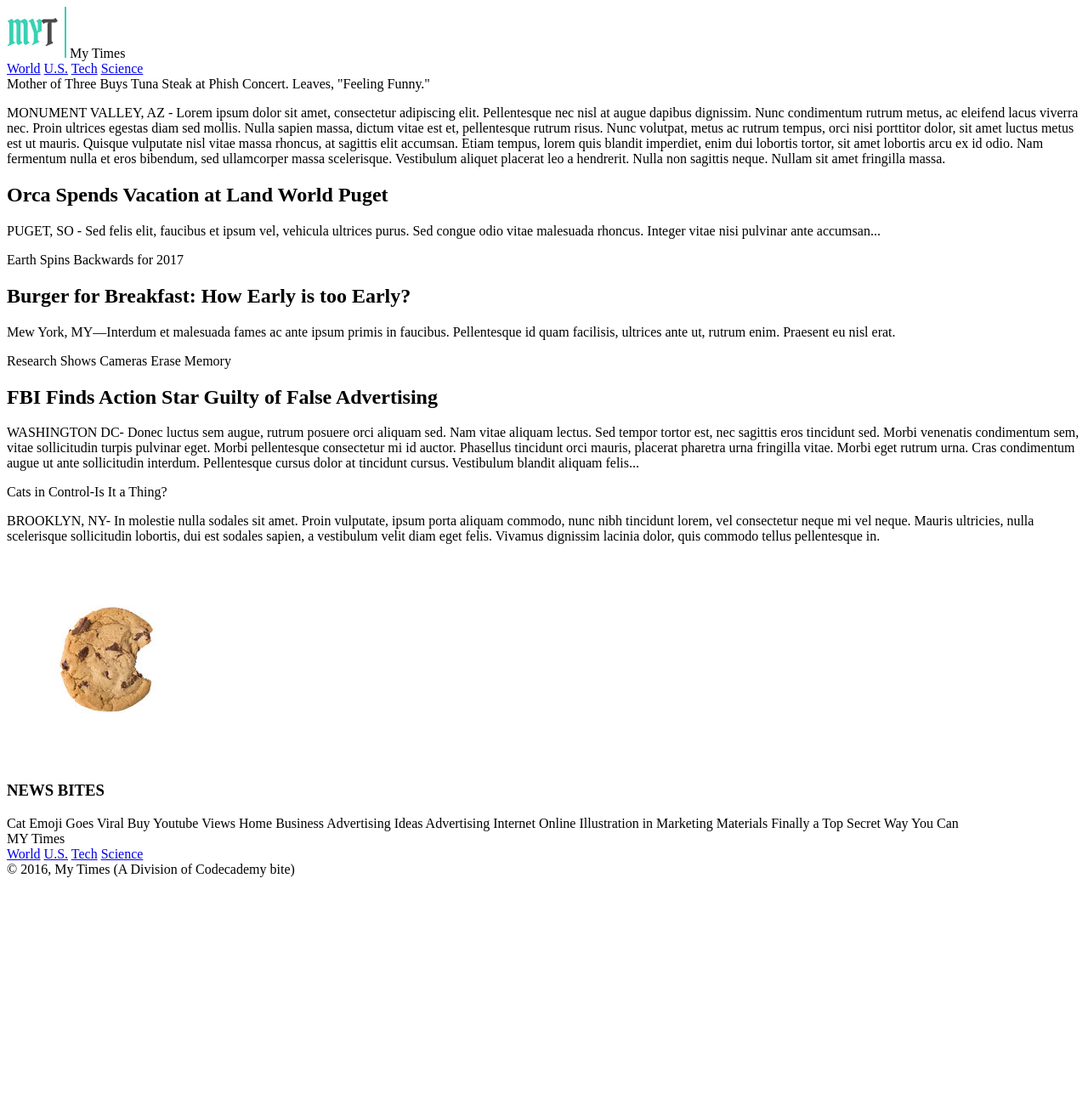
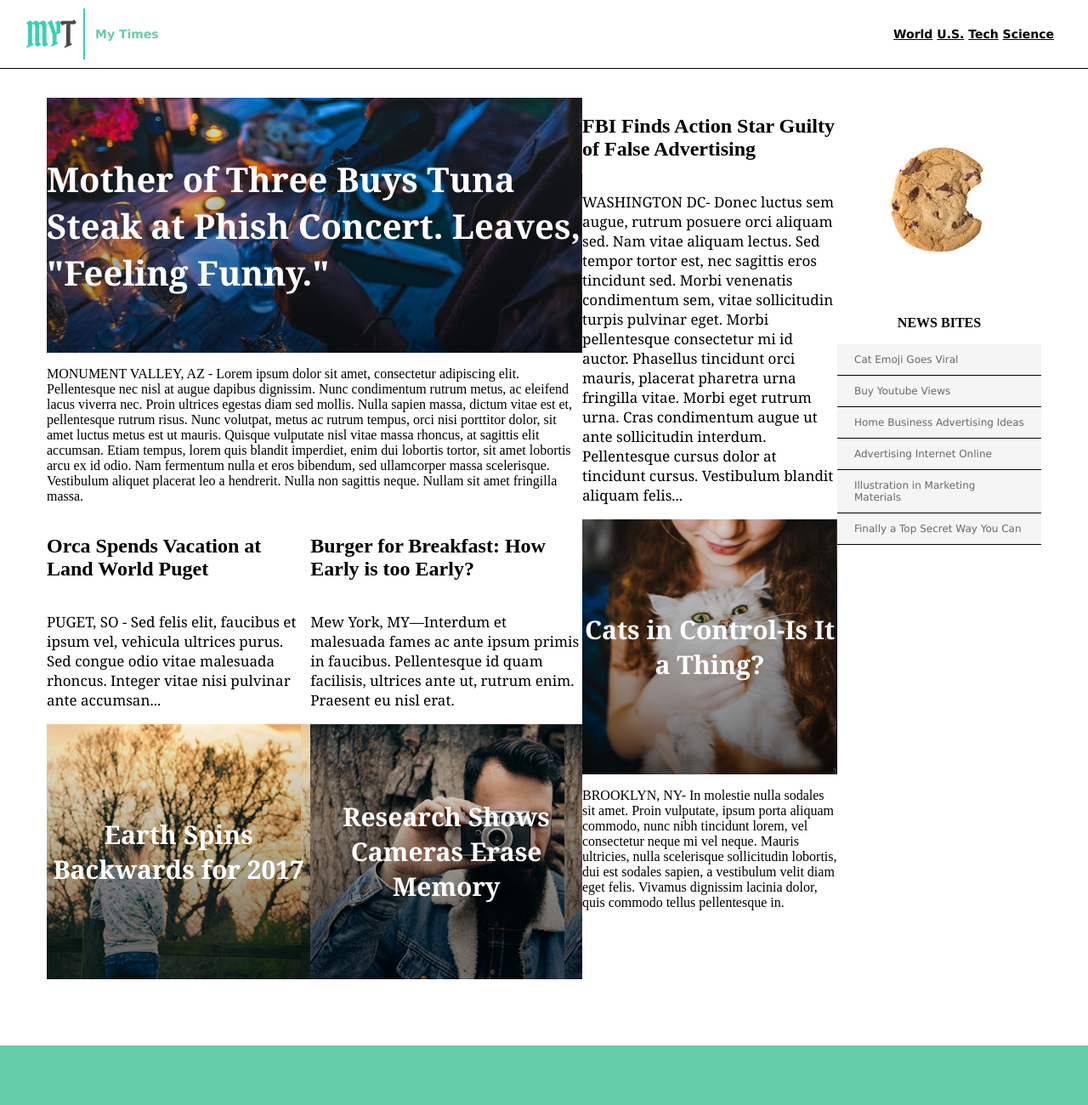
Before and after one commit to lisaschumann/u4_my_times, a plain HTML site: page index.html in a window 1280 px wide. Shown: the top 1300 px of the page at 85% size. Before the commit the page ends 1040 px from the top, so only its background shows below. Drawn offline with Linux system fonts and the light colour scheme.

Commit message:
New jetzt.

```diff
--- a/index.html
+++ b/index.html
@@ -2,7 +2,7 @@
 <html>
  <head>
      <title>My Times</title>
-     <link href="css/style.css" type="text/css" rel="stylesheet">
+     <link href="style.css" type="text/css" rel="stylesheet">
  </head>
 
  <body>
--- /dev/null
+++ b/style.css
@@ -0,0 +1,165 @@
+html body {
+    margin: 0;
+}
+
+header {
+  font-family: Verdana;
+  font-size: 14px;
+  font-weight: bold;
+    position: fixed;
+    width: 100%;
+    z-index: 1;
+    height: 80px;
+    background-color: white;
+  display: flex;
+  border-bottom: 1px solid black;
+  align-items: center;
+
+}
+
+.logo {
+    display: flex;
+    align-items: center;
+    flex-grow: 1;
+    padding-left: 30px;
+}
+
+.logo img {
+    width: 70px;
+    height: 60px;
+    margin-right: 12px;
+}
+
+.logo span {
+    color: mediumaquamarine;
+}
+
+header nav {
+    padding-right: 40px;
+}
+
+nav span a {
+    color: black;
+}
+
+.content {
+    padding-top: 115px;
+    margin: 0 auto 78px auto;
+    display: flex;
+    justify-content: center;
+}
+
+.column.large {
+    width: 630px;
+}
+
+.column.medium {
+  width: 300px;
+
+}
+
+.column.small {
+  width: 240px;
+}
+
+.column {
+ background-color: white;
+ display: flex;
+ flex-direction: column;
+}
+
+.imagetext {
+  font-family: Georgia;
+  font-weight: bold;
+  font-size: 30px;
+  color: white;
+  display: flex;
+  align-items: center;
+  text-align: center;
+}
+
+.imagetextmain {
+  font-family: Georgia;
+  font-weight: bold;
+  font-size: 40px;
+  color: white;
+  display: flex;
+}
+
+.leadstoryimage {
+    background: url("../images/img-story-main.png");
+    height: 300px;
+    align-items: center;
+}
+
+#secondstory {
+    background: url("../images/img-story-2.png");
+    height: 300px;
+}
+
+#fourthstory {
+    background: url("../images/img-story-1.png");
+    height: 300px;
+}
+
+#thirdstory {
+    background: url("../images/img-story-3.png");
+    height: 300px;
+}
+
+.story p {
+  font-family: Georgia;
+  font-size: 17px;
+  color: black;
+}
+
+.story {
+    display: flex;
+    flex-direction: column;
+}
+
+.storyrow {
+    display: flex;
+}
+
+.newsbites h3{
+  font-size: 16px;
+  font-weight: bold;
+    text-align: center;
+}
+
+.newsbites span {
+  background-color: WhiteSmoke;
+  font-family: Verdana;
+  font-size: 12px;
+  color: DimGray;
+  display: block;
+  padding: 11px 20px;
+  border-bottom: 1px solid black;
+}
+
+.footer {
+  display: flex;
+  background-color: MediumAquamarine;
+  margin: auto;
+  font-family: Verdana;
+  font-size: 12px;
+    height: 250px;
+    justify-content: center;
+    align-items: center;
+    flex-direction: column;
+}
+
+.footer nav {
+    display: inline-block;
+    padding-left: 25px;
+}
+
+.title {
+    font-family: Georgia;
+  font-size: 16px;
+  font-weight: bold;
+  color: white;
+    padding-right: 25px;
+    border-right: 2px solid white;
+}
```
